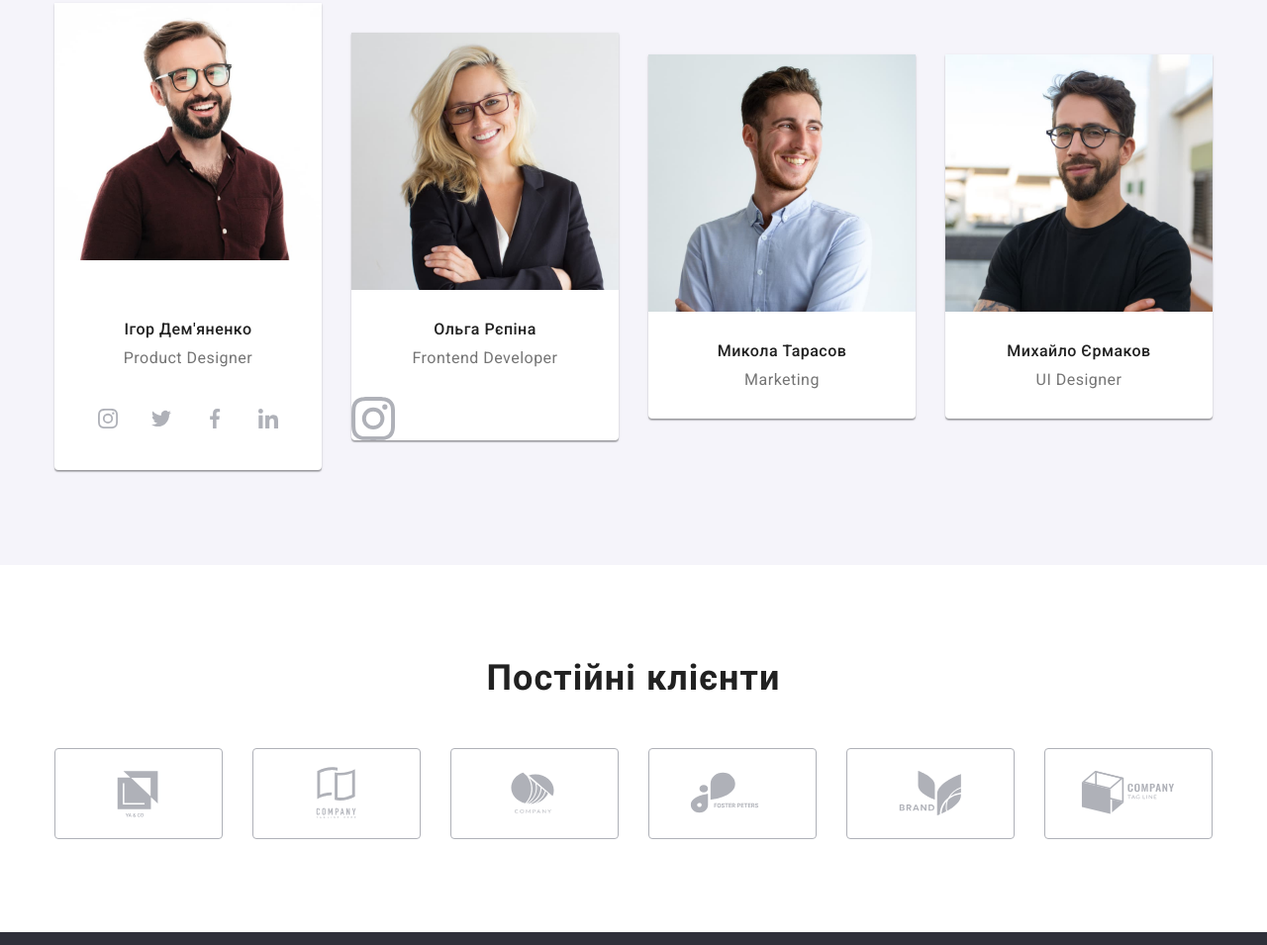
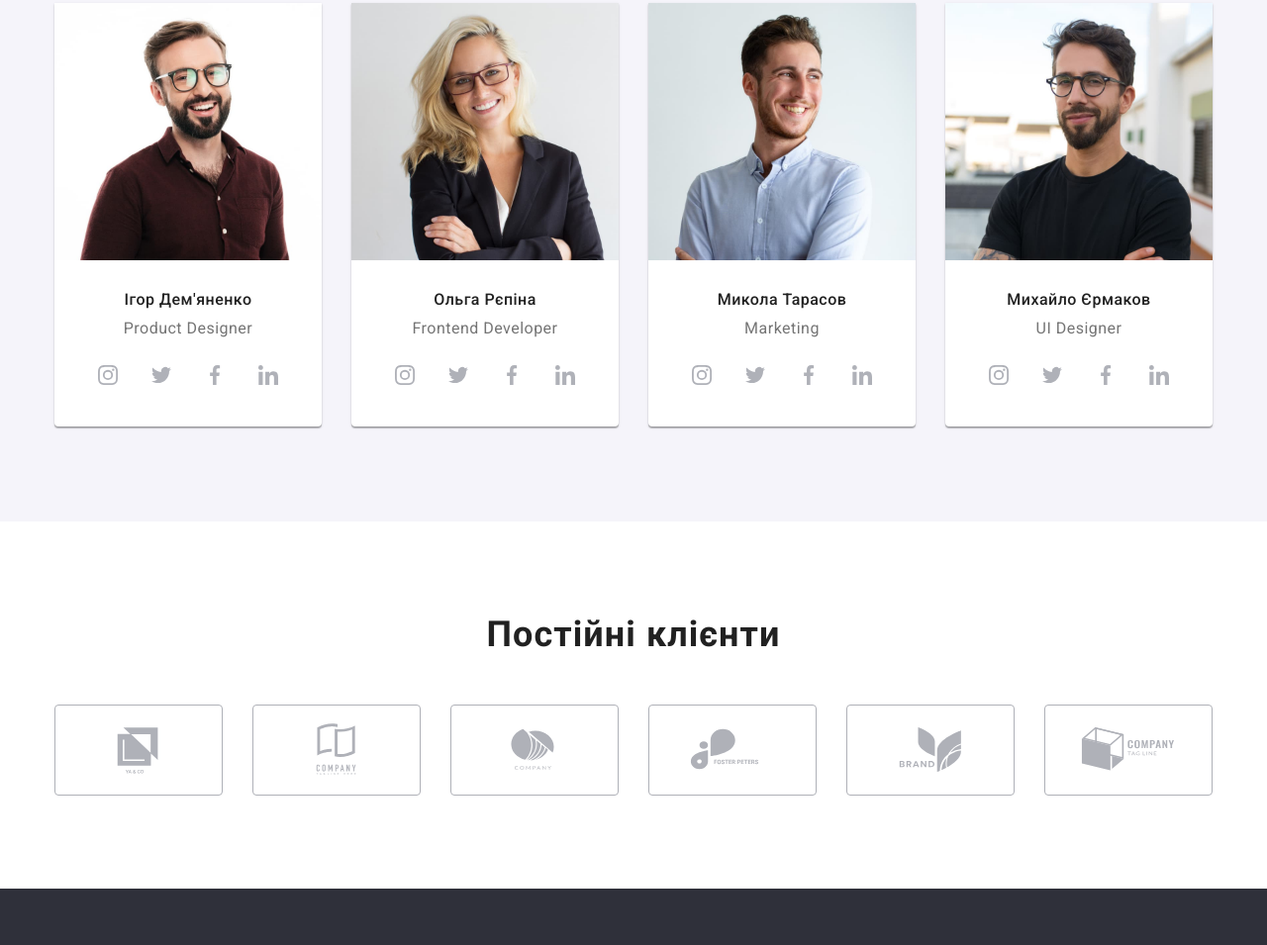
Before and after one commit to VladimirMV/DZ-8-, a plain HTML site: page index.html in a window 1280 px wide. Shown: the part 1781-2736 px from the top of the page at 99% size. Drawn offline with nearby package versions, Linux system fonts and the light colour scheme.

Commit message:
31 октября

```diff
--- a/css/styles.css
+++ b/css/styles.css
@@ -7,7 +7,8 @@
 :root{
     --header-text-color:#212121;
     --paragraf-text-color:#757575;
-    --accent-color:#2196F3;    --primery-background-color:#FFFFFF;
+    --accent-color:#2196F3;
+    --primery-background-color:#FFFFFF;
     --n-row: 3;
     --card-margin: 30px;
 }
@@ -291,7 +292,7 @@ color: var(--accent-color);
     color: #212121;
 }
 .command .p {
-    margin-bottom: 30px;
+    margin-bottom: 16px;
     font-weight: 400;
     font-size: 16px;
     line-height: 1.19;
@@ -406,10 +407,10 @@ color: var(--accent-color);
 {
     margin-left: 30px;
 }
-.text-wrapper{
+/*.text-wrapper{
     padding-top: 30px;
     padding-bottom: 30px;
-}
+}*/
 .link-icon{
     display: flex;
     width: 170px;
@@ -434,6 +435,7 @@ color: var(--accent-color);
     display: flex;
     align-items: center;
     justify-content: center;
+    margin-bottom: 30px;
 }
 .social-icon{
     display: flex;
--- a/index.html
+++ b/index.html
@@ -110,7 +110,7 @@
             <h3 class="h">Ігор Дем'яненко</h3>
             <p class="p">Product Designer</p>
               <div clacc="icon-wrapper" style="display:flex;align-items: center;
-                            justify-content: center;">
+                            justify-content: center;  margin-bottom: 30px;">
                  <a href="" class="social-icon-link">
                   <svg class="social-icon" width="20px" height ="20px">
                       <use
@@ -143,10 +143,30 @@
             <img src="./img/o-p.jpg" alt="Ольга Рєпіна" width="270">
             <h3 class="h">Ольга Рєпіна</h3>
             <p class="p">Frontend Developer</p>
-            <div clacc=social-icon-wrapper>
-              <a class="social-icon" href="">
-                <svg class="social-icon-link" width="20px" height="20px">
-                  <use href="./img/symbol.svg#instagram-icon">
+           <div clacc="icon-wrapper" style="display:flex;align-items: center;
+                            justify-content: center;  margin-bottom: 30px;">
+                 <a href="" class="social-icon-link">
+                  <svg class="social-icon" width="20px" height ="20px">
+                      <use
+                      href="./img/symbol.svg#instagram-icon">
+                      </use>
+                   </svg>
+                  </a>
+              <a class="social-icon-link" href="">
+                <svg class="social-icon" width="20px" height="20px">
+                  <use href="./img/symbol.svg#twitter-icon">
+                  </use>
+                </svg>
+              </a>
+              <a class="social-icon-link" href="">
+                <svg class="social-icon" width="20px" height="20px">
+                  <use href="./img/symbol.svg#facebook-icon">
+                  </use>
+                </svg>
+              </a>
+              <a class="social-icon-link" href="">
+                <svg class="social-icon" width="20px" height="20px">
+                  <use href="./img/symbol.svg#linkedin-icon">
                   </use>
                 </svg>
               </a>
@@ -156,11 +176,67 @@
             <img src="./img/m-t.jpg" alt="Микола Тарасов" width="270">
             <h3 class="h">Микола Тарасов</h3>
             <p class="p">Marketing</p>
+            <div clacc="icon-wrapper" style="display:flex;align-items: center;
+                            justify-content: center;  margin-bottom: 30px;">
+                 <a href="" class="social-icon-link">
+                  <svg class="social-icon" width="20px" height ="20px">
+                      <use
+                      href="./img/symbol.svg#instagram-icon">
+                      </use>
+                   </svg>
+                  </a>
+              <a class="social-icon-link" href="">
+                <svg class="social-icon" width="20px" height="20px">
+                  <use href="./img/symbol.svg#twitter-icon">
+                  </use>
+                </svg>
+              </a>
+              <a class="social-icon-link" href="">
+                <svg class="social-icon" width="20px" height="20px">
+                  <use href="./img/symbol.svg#facebook-icon">
+                  </use>
+                </svg>
+              </a>
+              <a class="social-icon-link" href="">
+                <svg class="social-icon" width="20px" height="20px">
+                  <use href="./img/symbol.svg#linkedin-icon">
+                  </use>
+                </svg>
+              </a>
+            </div>
           </li>
           <li class="item">
             <img src="./img/m-e.jpg" alt="Михайло Єрмаков" width="270">
             <h3 class="h">Михайло Єрмаков</h3>
             <p class="p">UI Designer</p>
+<div clacc="icon-wrapper" style="display:flex;align-items: center;
+                            justify-content: center;  margin-bottom: 30px;">
+                 <a href="" class="social-icon-link">
+                  <svg class="social-icon" width="20px" height ="20px">
+                      <use
+                      href="./img/symbol.svg#instagram-icon">
+                      </use>
+                   </svg>
+                  </a>
+              <a class="social-icon-link" href="">
+                <svg class="social-icon" width="20px" height="20px">
+                  <use href="./img/symbol.svg#twitter-icon">
+                  </use>
+                </svg>
+              </a>
+              <a class="social-icon-link" href="">
+                <svg class="social-icon" width="20px" height="20px">
+                  <use href="./img/symbol.svg#facebook-icon">
+                  </use>
+                </svg>
+              </a>
+              <a class="social-icon-link" href="">
+                <svg class="social-icon" width="20px" height="20px">
+                  <use href="./img/symbol.svg#linkedin-icon">
+                  </use>
+                </svg>
+              </a>
+            </div>
           </li>
         </ul>
         </div>
```
Also changed, not shown: partfolio.html (+7 -2 lines).
